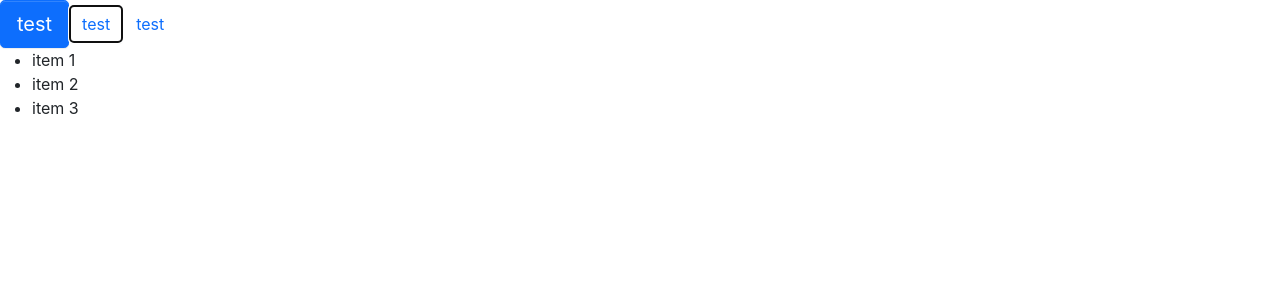
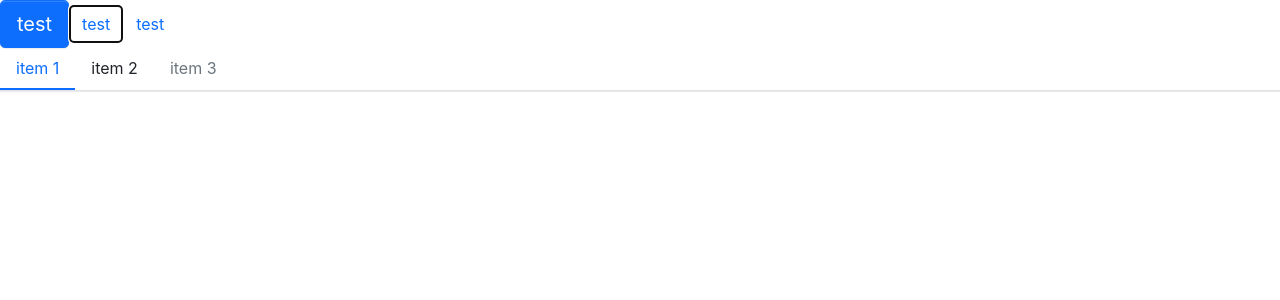
Before and after one commit to pengfu/future-design, a React (Create React App) app: page / in a window 1280 px wide. Shown: the top 300 px of the page. Built offline with nearby package versions, Linux system fonts and the light colour scheme.

Commit message:
menu style

```diff
--- /dev/null
+++ b/src/components/Menu/_style.scss
@@ -0,0 +1,103 @@
+.future-menu {
+  display: flex;
+  flex-wrap: wrap;
+  padding-left: 0;
+  margin-bottom: 30px;
+  list-style: none; // remove the . from li
+  border-bottom: $menu-border-width solid $menu-border-color;
+  box-shadow: $menu-box-shadow;
+  > .menu-item {
+    padding: $menu-item-padding-y $menu-item-padding-x;
+    cursor: pointer;
+    transition: $menu-transition;
+    &:hover,
+    &:focus {
+      text-decoration: none;
+    }
+    &.is-disabled {
+      color: $menu-item-disabled-color;
+      pointer-events: none; // disable event
+      cursor: default;
+    }
+    &.is-active,
+    &:hover {
+      color: $menu-item-active-color;
+      border-bottom: $menu-item-active-border-width solid
+        $menu-item-active-color;
+    }
+  }
+  .submenu-item {
+    position: relative;
+    .submenu-title {
+      display: flex;
+      align-items: center;
+    }
+    .arrow-icon {
+      transition: transform 0.25s ease-in-out;
+      margin-left: 3px;
+    }
+    &:hover {
+      .arrow-icon {
+        transform: rotate(180deg);
+      }
+    }
+  }
+  .is-vertical {
+    .arrow-icon {
+      transform: rotate(0deg) !important;
+    }
+  }
+  .is-vertical.is-opened {
+    .arrow-icon {
+      transform: rotate(180deg) !important;
+    }
+  }
+  .future-submenu {
+    //display: none;
+    list-style: none;
+    padding-left: 0;
+    white-space: nowrap;
+    //transition: $menu-transition;
+    .menu-item {
+      padding: $menu-item-padding-y $menu-item-padding-x;
+      cursor: pointer;
+      transition: $menu-transition;
+      color: $body-color;
+      &.is-active,
+      &:hover {
+        color: $menu-item-active-color !important;
+      }
+    }
+  }
+  .future-submenu.menu-opened {
+    //display: block;
+  }
+}
+.menu-horizontal {
+  > .menu-item {
+    border-bottom: $menu-item-active-border-width solid transparent;
+  }
+  .future-submenu {
+    position: absolute;
+    background: $white;
+    z-index: 100;
+    top: calc(100% + 8px);
+    left: 0;
+    border: $menu-border-width solid $menu-border-color;
+    box-shadow: $submenu-box-shadow;
+  }
+}
+.menu-vertical {
+  flex-direction: column;
+  border-bottom: 0px;
+  margin: 10px 20px;
+  border-right: $menu-border-width solid $menu-border-color;
+  > .menu-item {
+    border-left: $menu-item-active-border-width solid transparent;
+    &.is-active,
+    &:hover {
+      border-bottom: 0px;
+      border-left: $menu-item-active-border-width solid $menu-item-active-color;
+    }
+  }
+}
--- a/src/styles/index.scss
+++ b/src/styles/index.scss
@@ -6,3 +6,5 @@
 
 // Button
 @import "../components/Button/style";
+// Menu
+@import "../components/Menu/style";
```
